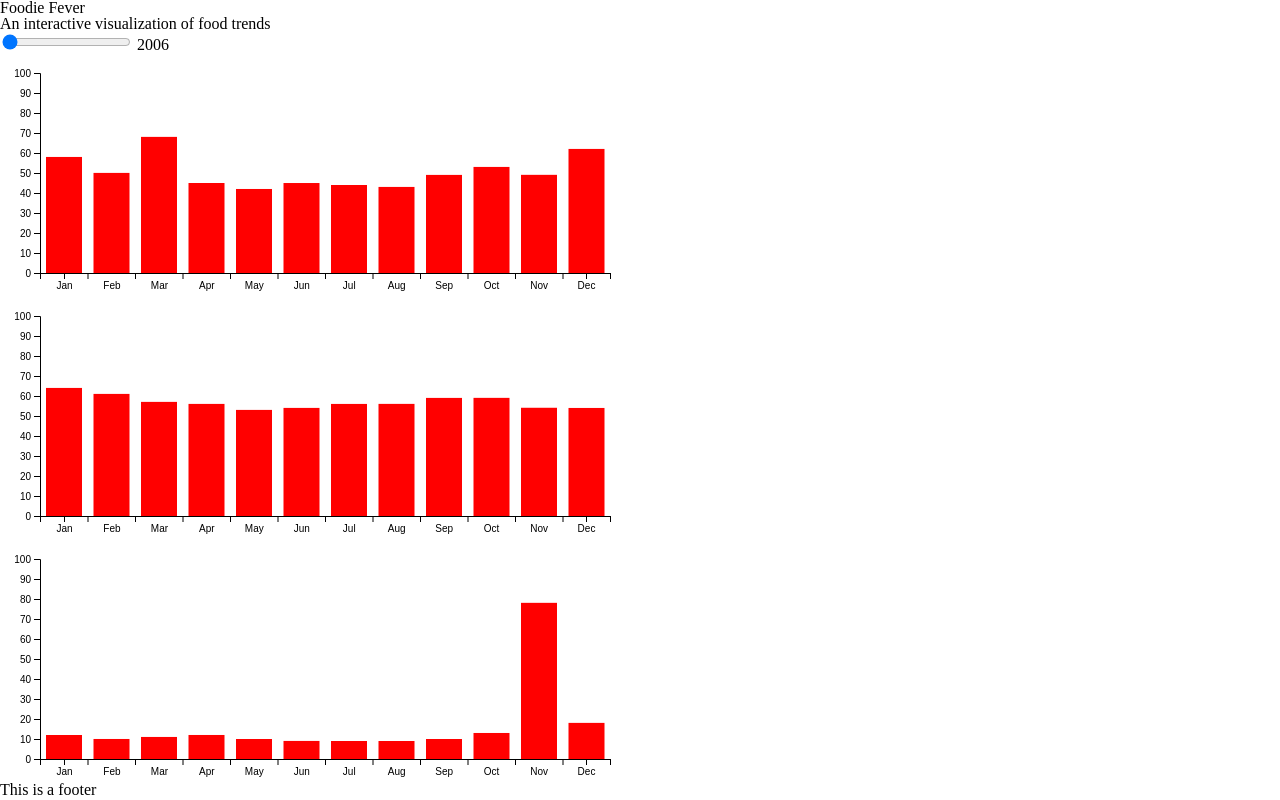
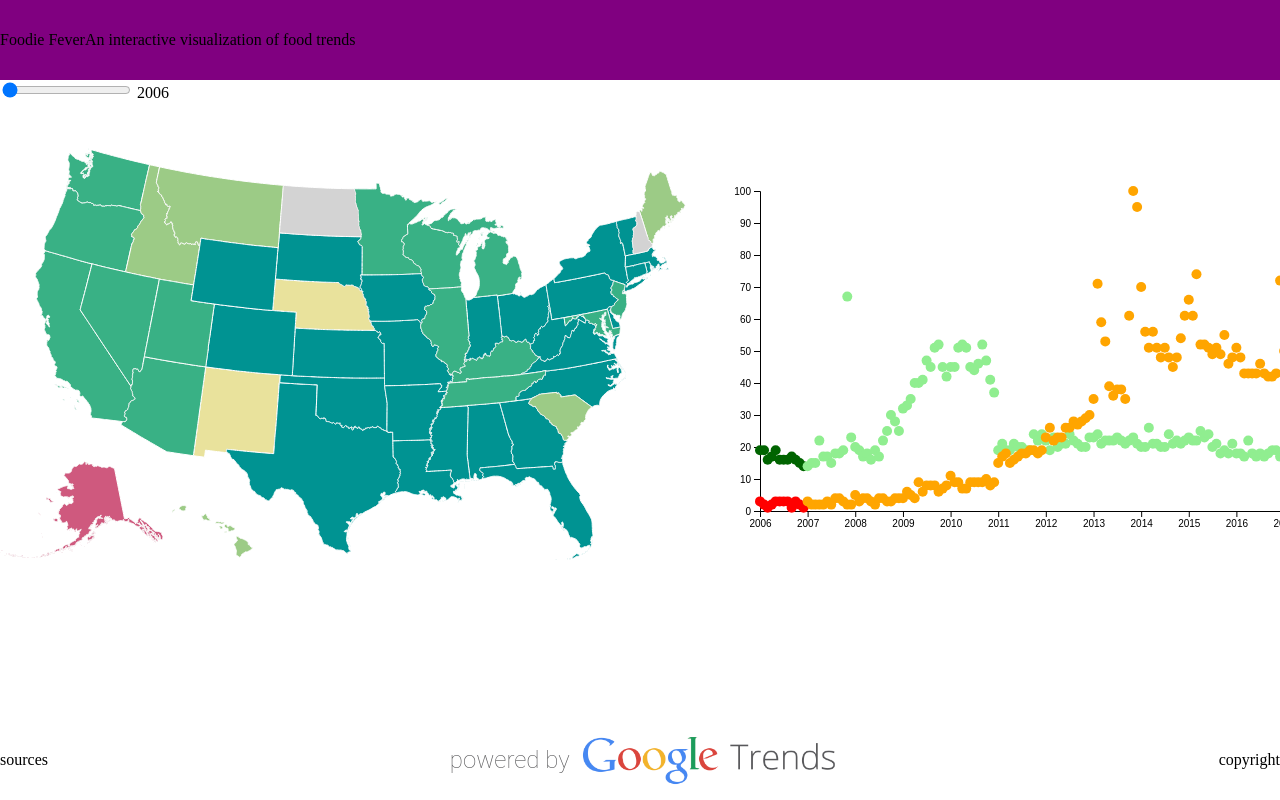
Before and after one commit to RosemaryGonzaga/FoodieFever, a website built with webpack: page index.html in a window 1280 px wide. Built offline with nearby package versions, Linux system fonts and the light colour scheme.

Commit message:
Style page

```diff
--- a/assets/stylesheets/application.css
+++ b/assets/stylesheets/application.css
@@ -1,5 +1,46 @@
 .hidden {
     display: none;
+}
+
+body {
+    position: fixed;
+    top: 0;
+    bottom: 0;
+    left: 0;
+    right: 0;
+    background-color: teal;
+}
+
+header {
+    position: absolute;
+    top: 0;
+    left: 0;
+    right: 0;
+    height: 80px;
+    display: flex;
+    align-items: center;
+
+    background-color: purple;
+}
+
+
+.main-content {
+    position: absolute;
+    top: 80px;
+    bottom: 80px;
+    left: 0;
+    right: 0;
+
+    background-color: white;
+}
+
+
+
+
+.map-scatter-wrapper {
+    display: flex;
+    justify-content: space-around;
+    align-items: center;
 }
 
 .states {
@@ -7,3 +48,43 @@
     /* stroke: black; */
     fill: none;
 }
+
+.scatter-plot-container {
+    margin-right: 30px;
+}
+
+
+
+
+footer {
+    position: absolute;
+    bottom: 0;
+    left: 0;
+    right: 0;
+    height: 80px;
+    display: flex;
+    justify-content: space-between;
+    align-items: center;
+    background-color: white;
+
+    border-top: lightgray;
+}
+
+.google-ref {
+    display: flex;
+    align-items: center;
+}
+
+.google-ref > p {
+    font-family: roboto, sans-serif;
+    font-style: normal;
+    font-weight: 200;
+    color: #58585a;
+    font-size: 24px;
+    margin-left: 20px;
+}
+
+.google-ref > img {
+    height: 50px;
+    margin-left: 10px;
+}
--- a/index.html
+++ b/index.html
@@ -20,23 +20,38 @@
         <h1>An interactive visualization of food trends</h1>
     </header>
 
-    <section class="welcome-page">
+    <main class="main-content">
 
-    </section>
+        <section class="welcome-page hidden">
+            <h1>Welcome to Foodie Fever!</h1>
+            <h2>This visualization is intended to help you discover geographic, trended, and seasonal patterns in food data</h2>
+        </section>
 
-    <div id="slider-container hidden">
-        <input type="range" name="year" id="timeslide" min="0" max="13" value="0" step="1">
-        <span id="range">2006</span>
-    </div>
+        <div class="" id="slider-container">
+            <input type="range" name="year" id="timeslide" min="0" max="13" value="0" step="1">
+            <span id="range">2006</span>
+        </div>
 
-    <section class="geomap-container hidden"></section>
+        <section class="map-scatter-wrapper">
+            <div class="geomap-container"></div>
+            <div class="scatter-plot-container"></div>
+        </section>
+        <!-- <section class="map-scatter-wrapper hidden">
+            <div class="geomap-container hidden"></div>
+            <div class="scatter-plot-container hidden"></div>
+        </section> -->
 
-    <section class="scatter-plot-container hidden"></section>
+        <section class="bar-chart-container hidden"></section>
 
-    <section class="bar-chart-container"></section>
+    </main>
 
     <footer>
-        <p>This is a footer</p>
+        <div>sources</div>
+        <div class="google-ref">
+            <p>powered by</p>
+            <img src="assets/images/GoogleTrendsLogo.png" alt="">
+        </div>
+        <div>copyright</div>
     </footer>
 </body>
 </html>
--- a/src/bar_chart.js
+++ b/src/bar_chart.js
@@ -2,12 +2,13 @@ export const renderBarChart = (dataset, food) => {
 
     const width = 650;
     // const height = 350;
-    let height = 350;
+    let height = 300;
     if (["beef", "chicken", "turkey"].includes(food)) {
-        height = 240;
-    } else {
-        height = 350;
+        height = 210;
     }
+    // else {
+    //     height = 350;
+    // }
 
     const padding = 20;
 
--- a/src/geomap.js
+++ b/src/geomap.js
@@ -18,7 +18,7 @@ export const renderGeoMap = dataset => {  // renderGeoMap doesn't use dataset di
     const height = 500;
 
     const projection = d3.geoAlbersUsa()
-        .scale(1000)
+        .scale(900)
         .translate([width / 2, height / 2]);
 
     const path = d3.geoPath()
--- a/src/scatter_plot.js
+++ b/src/scatter_plot.js
@@ -1,7 +1,7 @@
 export const renderScatterPlot = dataset => {
 
-    const width = 720;
-    const height = 500;
+    const width = 700;
+    const height = 400;
     const padding = 40;
 
     let svg = d3.select(".scatter-plot-container").append("svg")
```
Also changed, not shown: assets/images/GoogleTrendsLogo.png (added), src/bundle.js.
